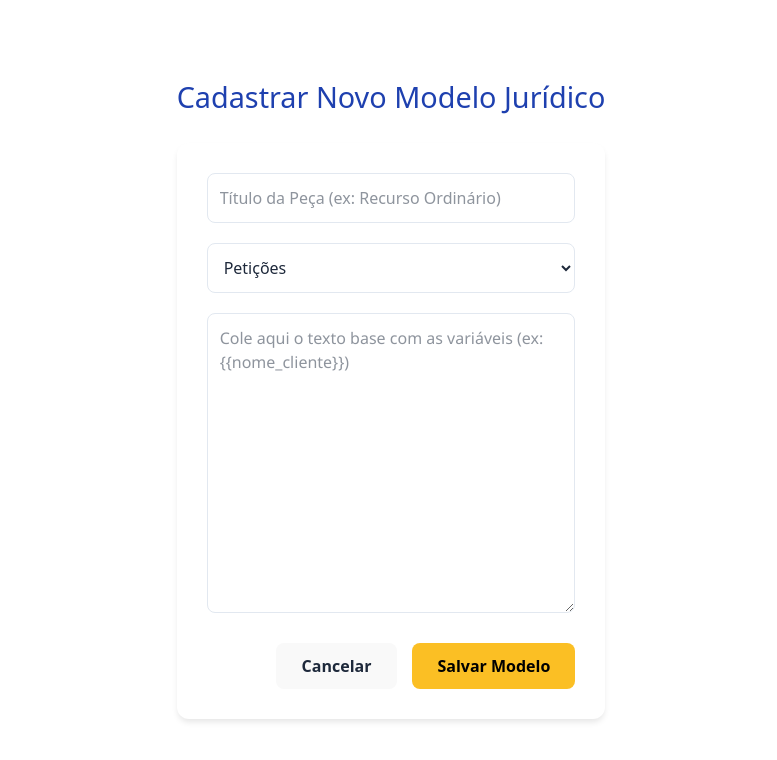
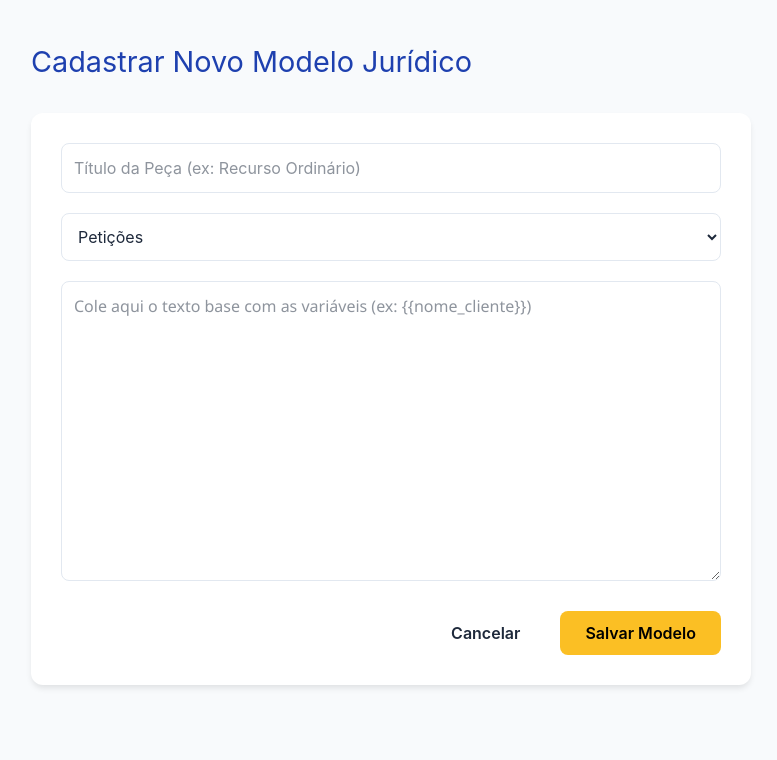
Before and after one commit to DavidWanderley/JuriModelos-app, a React (Vite) app: page /new in a window 1280 px wide. Shown: the top 760 px of the page, without its empty margins (249-1026 px from the left). Built offline with nearby package versions, Linux system fonts and the light colour scheme; sample sign-in values are in the browser's storage.

Commit message:
alterações no estilo da pagina

```diff
--- a/src/index.css
+++ b/src/index.css
@@ -1,70 +1,26 @@
 @import "tailwindcss";
 
-:root {
-  font-family: system-ui, Avenir, Helvetica, Arial, sans-serif;
-  line-height: 1.5;
-  font-weight: 400;
-
-  color-scheme: light dark;
-  color: rgba(255, 255, 255, 0.87);
-  background-color: #242424;
-
-  font-synthesis: none;
-  text-rendering: optimizeLegibility;
-  -webkit-font-smoothing: antialiased;
-  -moz-osx-font-smoothing: grayscale;
+@theme {
+  --color-primary-blue: #0f172a;
+  --color-accent-gold: #fbbf24;
+  --color-bg-light: #f8fafc;
+  --color-text-main: #1e293b;
 }
 
-a {
-  font-weight: 500;
-  color: #646cff;
-  text-decoration: inherit;
-}
-a:hover {
-  color: #535bf2;
+:root {
+  --primary-blue: #0f172a;
+  --accent-gold: #fbbf24;
+  --bg-light: #f8fafc;
+  --text-main: #1e293b;
+  --text-muted: #64748b;
+
+  color-scheme: light;
 }
 
 body {
   margin: 0;
-  display: flex;
-  place-items: center;
-  min-width: 320px;
-  min-height: 100vh;
+  font-family: 'Inter', sans-serif;
+  background-color: var(--bg-light);
+  color: var(--text-main);
+  -webkit-font-smoothing: antialiased;
 }
-
-h1 {
-  font-size: 3.2em;
-  line-height: 1.1;
-}
-
-button {
-  border-radius: 8px;
-  border: 1px solid transparent;
-  padding: 0.6em 1.2em;
-  font-size: 1em;
-  font-weight: 500;
-  font-family: inherit;
-  background-color: #1a1a1a;
-  cursor: pointer;
-  transition: border-color 0.25s;
-}
-button:hover {
-  border-color: #646cff;
-}
-button:focus,
-button:focus-visible {
-  outline: 4px auto -webkit-focus-ring-color;
-}
-
-@media (prefers-color-scheme: light) {
-  :root {
-    color: #213547;
-    background-color: #ffffff;
-  }
-  a:hover {
-    color: #747bff;
-  }
-  button {
-    background-color: #f9f9f9;
-  }
-}
--- a/src/styles/App.css
+++ b/src/styles/App.css
@@ -1,44 +1,13 @@
-@import "tailwindcss";
+/* Removi o text-align: center que centralizava tudo (inputs, títulos, etc) */
+#root {
+  width: 100%;
+  margin: 0;
+  padding: 0;
+}
 
-#root {
-  max-width: 1280px;
+/* Opcional: Estilo para containers de página */
+.page-container {
+  max-width: 1200px;
   margin: 0 auto;
   padding: 2rem;
-  text-align: center;
 }
-
-.logo {
-  height: 6em;
-  padding: 1.5em;
-  will-change: filter;
-  transition: filter 300ms;
-}
-.logo:hover {
-  filter: drop-shadow(0 0 2em #646cffaa);
-}
-.logo.react:hover {
-  filter: drop-shadow(0 0 2em #61dafbaa);
-}
-
-@keyframes logo-spin {
-  from {
-    transform: rotate(0deg);
-  }
-  to {
-    transform: rotate(360deg);
-  }
-}
-
-@media (prefers-reduced-motion: no-preference) {
-  a:nth-of-type(2) .logo {
-    animation: logo-spin infinite 20s linear;
-  }
-}
-
-.card {
-  padding: 2em;
-}
-
-.read-the-docs {
-  color: #888;
-}
--- a/src/styles/CreateModel.css
+++ b/src/styles/CreateModel.css
@@ -1,3 +1,5 @@
+@import "tailwindcss";
+
 .create-container {
   padding: 40px;
   max-width: 800px;
@@ -7,7 +9,7 @@
 
 .create-container h1 {
   margin-bottom: 30px;
-  color: #1e40af; /* Azul institucional */
+  color: #1e40af;
   font-size: 1.8rem;
 }
 
--- a/src/styles/GenerateDocument.css
+++ b/src/styles/GenerateDocument.css
@@ -42,7 +42,7 @@
   background-color: white;
   width: 100%;
   min-height: 500px;
-  padding: 50px; /* Simula margens de papel */
+  padding: 50px;
   margin-top: 20px;
   border: 1px solid #ccc;
   font-family: 'Times New Roman', Times, serif;
--- a/src/styles/Home.css
+++ b/src/styles/Home.css
@@ -1,3 +1,5 @@
+@import "tailwindcss";
+
 .home-container {
   background-color: var(--bg-light);
   min-height: 100vh;
--- a/src/styles/Layout.css
+++ b/src/styles/Layout.css
@@ -1,3 +1,5 @@
+@import "tailwindcss";
+
 .app-layout {
   display: flex;
   min-height: 100vh;
--- a/src/styles/Login.css
+++ b/src/styles/Login.css
@@ -1,3 +1,5 @@
+@import "tailwindcss";
+
 .login-container {
   display: flex;
   justify-content: center;
--- a/src/styles/ModelCard.css
+++ b/src/styles/ModelCard.css
@@ -1,41 +1,21 @@
+@import "tailwindcss";
+
 .model-card {
-  border: 1px solid #ddd;
+  background: var(--pure-white);
+  border-radius: 10px;
   padding: 1.5rem;
-  borderRadius: 8px;
-  background-color: #ffffff;
-  box-shadow: 0 4px 6px rgba(0, 0, 0, 0.05);
-  transition: transform 0.2s ease;
+  border-left: 5px solid var(--accent-gold);
+  box-shadow: var(--shadow-soft);
   display: flex;
   flex-direction: column;
   justify-content: space-between;
 }
 
-.model-card:hover {
-  transform: translateY(-5px);
+.btn-use-model {
+  background: var(--primary-blue);
+  color: var(--pure-white);
+  margin-top: 1rem;
+  border-radius: 6px;
+  padding: 0.6rem;
+  font-weight: 600;
 }
-
-.model-card h3 {
-  margin-top: 0;
-  color: #2c3e50;
-  font-size: 1.2rem;
-}
-
-.model-card p {
-  color: #7f8c8d;
-  font-size: 0.9rem;
-}
-
-.model-card-button {
-  background-color: #2c3e50;
-  color: white;
-  border: none;
-  padding: 10px 16px;
-  border-radius: 4px;
-  cursor: pointer;
-  font-weight: bold;
-  align-self: flex-start;
-}
-
-.model-card-button:hover {
-  background-color: #34495e;
-}
--- a/src/styles/variables.css
+++ /dev/null
@@ -1,10 +0,0 @@
-:root {
-  --primary-blue: #0f172a;
-  --accent-gold: #fbbf24;
-  --pure-white: #ffffff;
-  --bg-light: #f8fafc;        /
-  --text-main: #1e293b;
-  --text-muted: #64748b;
-  --border-color: #e2e8f0;
-  --shadow-soft: 0 4px 6px -1px rgb(0 0 0 / 0.1), 0 2px 4px -2px rgb(0 0 0 / 0.1);
-}
```
